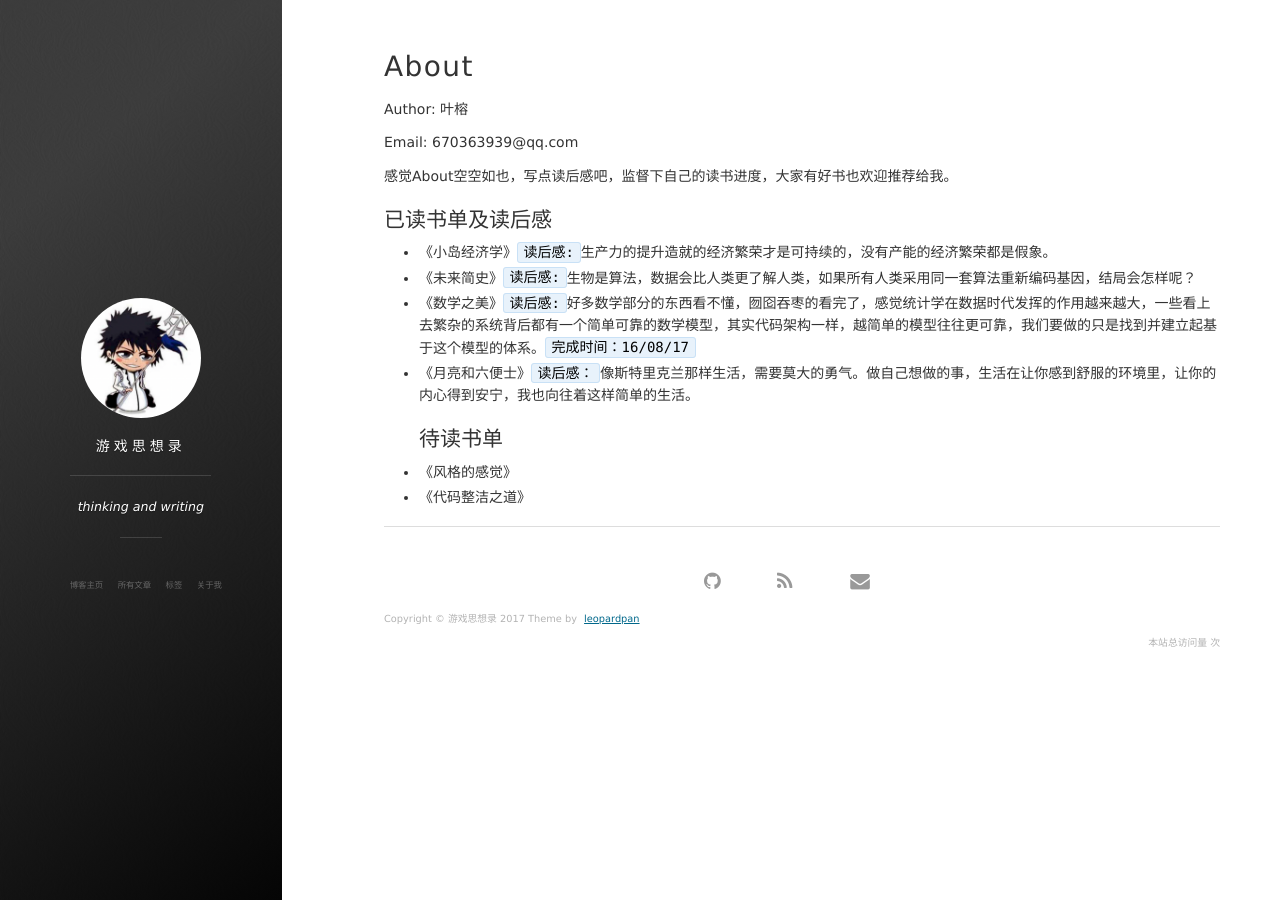
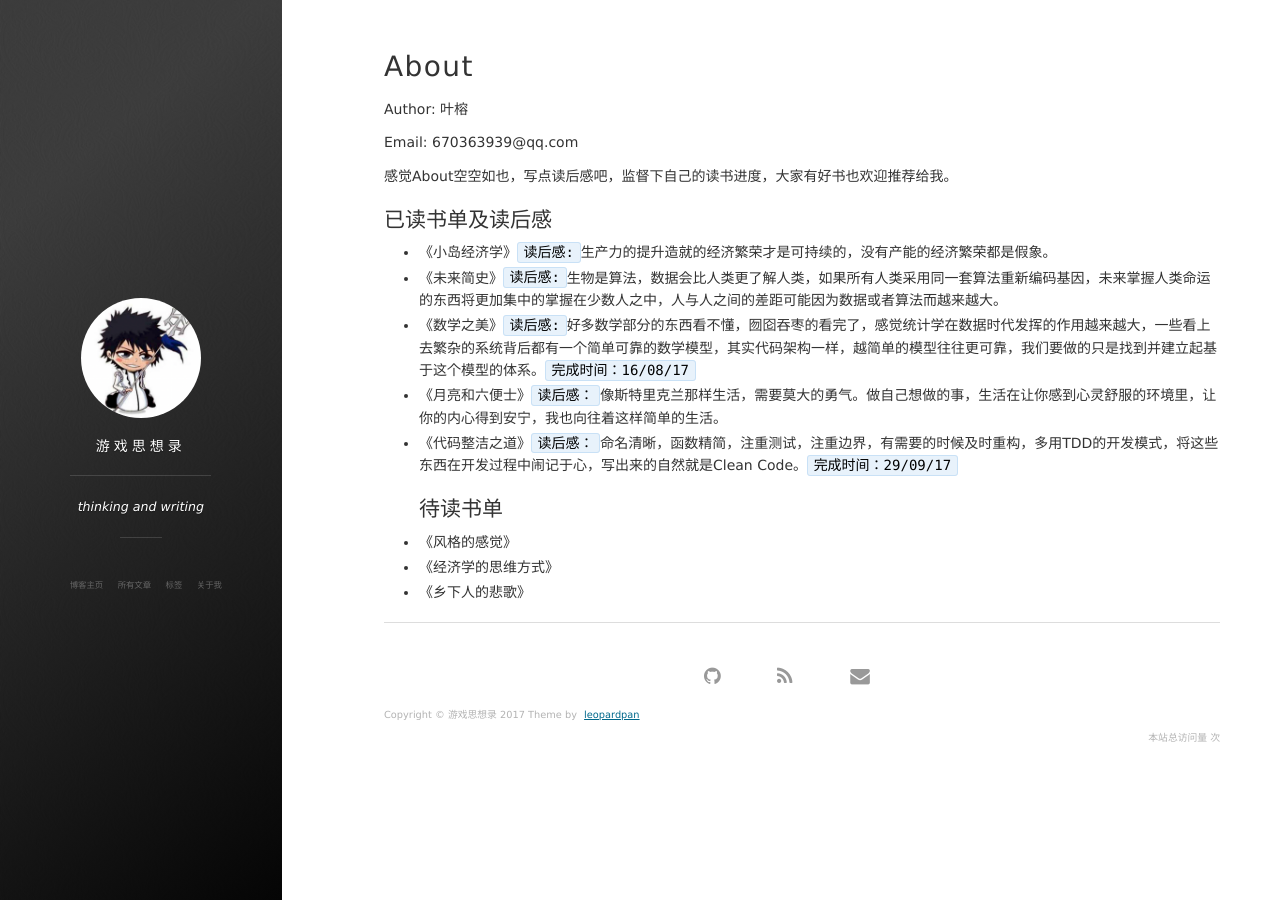
Before and after one commit to yrsc/yrsc.github.io, a Jekyll site: the page built from about.md, in a window 1280 px wide. Built offline with Jekyll 4.4.1, drawn with Linux system fonts in a browser that asks for light colours; nearby versions of some CDN libraries; comment, search, counter and statistics services are not loaded.

Commit message:
add new book

```diff
--- a/about.md
+++ b/about.md
@@ -11,10 +11,12 @@ Email: 670363939@qq.com
 感觉About空空如也，写点读后感吧，监督下自己的读书进度，大家有好书也欢迎推荐给我。
 ## 已读书单及读后感
 + 《小岛经济学》`读后感:`生产力的提升造就的经济繁荣才是可持续的，没有产能的经济繁荣都是假象。
-+ 《未来简史》`读后感:`生物是算法，数据会比人类更了解人类，如果所有人类采用同一套算法重新编码基因，结局会怎样呢？
++ 《未来简史》`读后感:`生物是算法，数据会比人类更了解人类，如果所有人类采用同一套算法重新编码基因，未来掌握人类命运的东西将更加集中的掌握在少数人之中，人与人之间的差距可能因为数据或者算法而越来越大。
 + 《数学之美》`读后感:`好多数学部分的东西看不懂，囫囵吞枣的看完了，感觉统计学在数据时代发挥的作用越来越大，一些看上去繁杂的系统背后都有一个简单可靠的数学模型，其实代码架构一样，越简单的模型往往更可靠，我们要做的只是找到并建立起基于这个模型的体系。`完成时间：16/08/17`
-+ 《月亮和六便士》`读后感：`像斯特里克兰那样生活，需要莫大的勇气。做自己想做的事，生活在让你感到舒服的环境里，让你的内心得到安宁，我也向往着这样简单的生活。
++ 《月亮和六便士》`读后感：`像斯特里克兰那样生活，需要莫大的勇气。做自己想做的事，生活在让你感到心灵舒服的环境里，让你的内心得到安宁，我也向往着这样简单的生活。
++ 《代码整洁之道》`读后感：`命名清晰，函数精简，注重测试，注重边界，有需要的时候及时重构，多用TDD的开发模式，将这些东西在开发过程中闹记于心，写出来的自然就是Clean Code。`完成时间：29/09/17`
 ## 待读书单
 
 + 《风格的感觉》
-+ 《代码整洁之道》
++ 《经济学的思维方式》
++ 《乡下人的悲歌》
```
